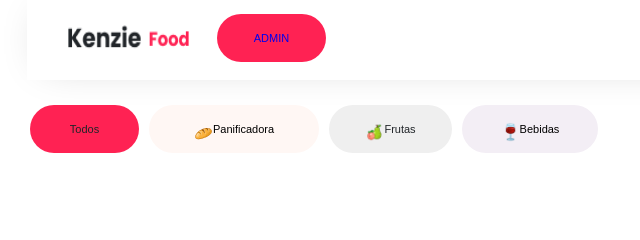
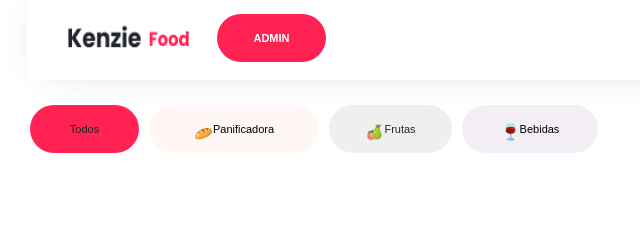
Before and after one commit to Kenzie-Academy-Brasil-Developers/api-kenziefood-m2-letlm, a plain HTML site: page src/pages/adminHomePage.html in a window 1280 px wide. Shown: the top 240 px of the page, 0-640 px from the left. Drawn offline with Linux system fonts and the light colour scheme.

Commit message:
adminHome button

```diff
--- a/public/adminHome.css
+++ b/public/adminHome.css
@@ -131,7 +131,11 @@ input:focus{
 }
 
 a {
+
     text-decoration: none;
+    color: white;
+    font-weight: bold;
+    padding: 30px;
 }
 
 
```
